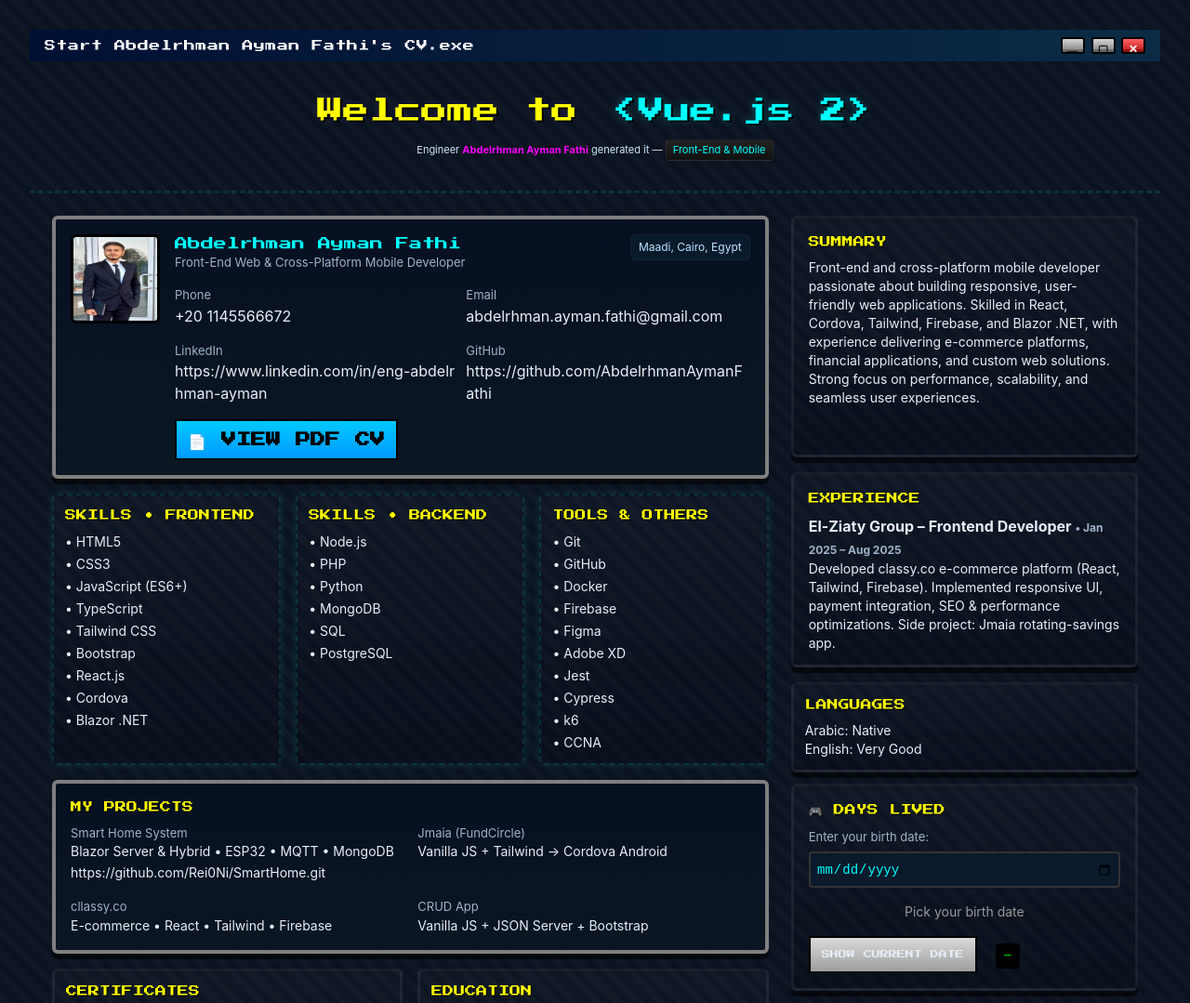
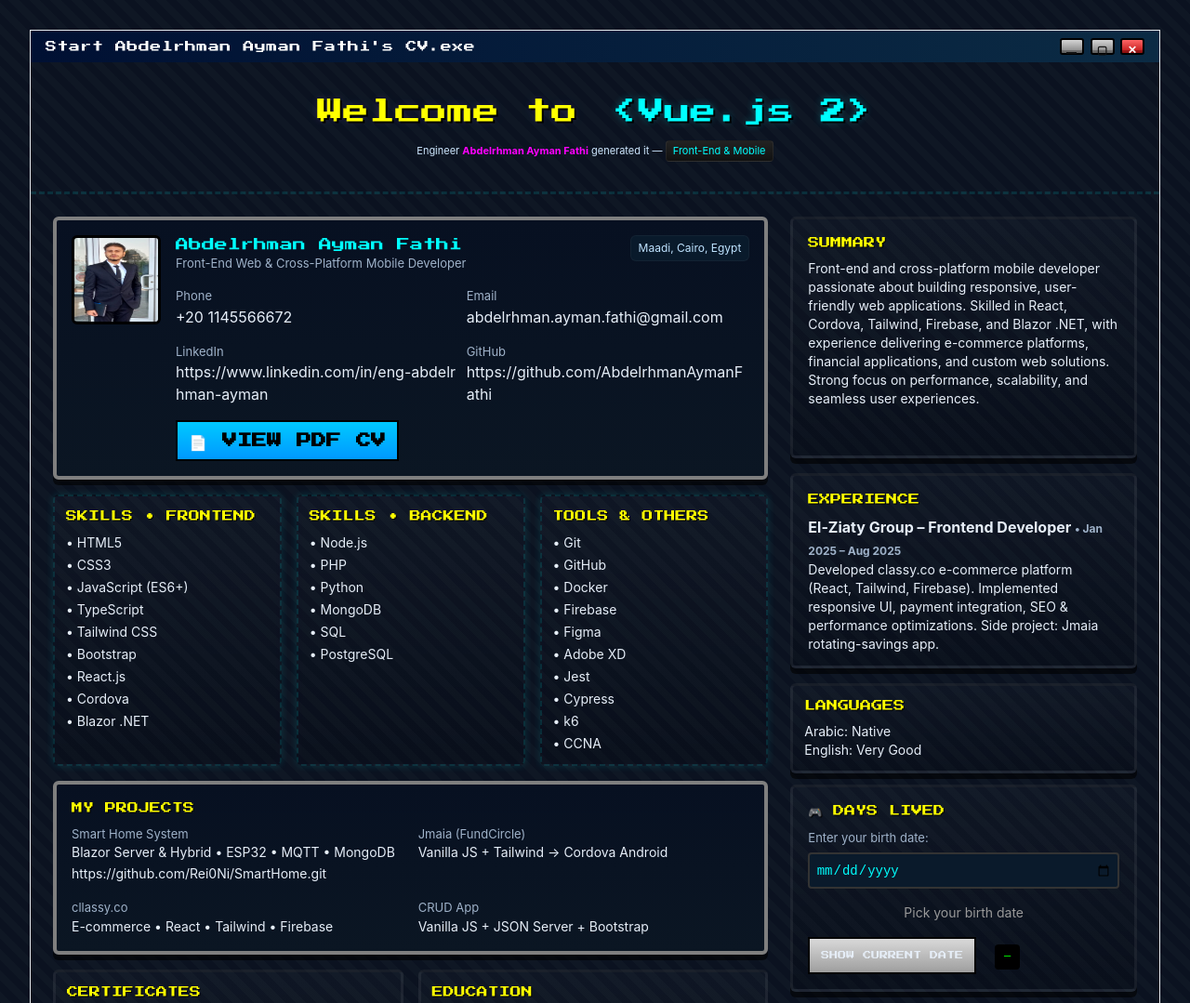
Before and after one commit to AbdelrhmanAymanFathi/vue-portfolio-90s-style, a plain HTML site: page index.html in a window 1280 px wide. Shown: the top 1079 px of the page at 93% size. Drawn offline with nearby package versions, Linux system fonts and the light colour scheme.

Commit message:
handled main border

```diff
--- a/index.html
+++ b/index.html
@@ -21,7 +21,7 @@
   </head>
 
   <body>
-    <div id="app">
+    <div id="app" style="border:1px solid #e5e7eb;">
       <!-- Mobile Warning Banner -->
       <div v-if="isMobile" style="position: fixed; top: 0; left: 0; right: 0; background: linear-gradient(90deg, #ff00ff, #00ffff); padding: 1rem; text-align: center; color: #000; font-weight: bold; font-size: 14px; z-index: 100; box-shadow: 0 4px 0 rgba(0, 0, 0, 0.6);">
         <div style="max-width: 1100px; margin: 0 auto;">
```
